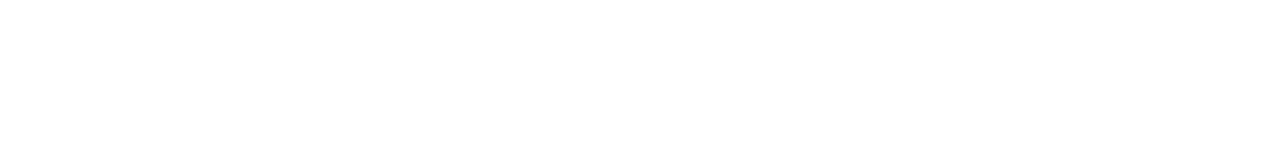
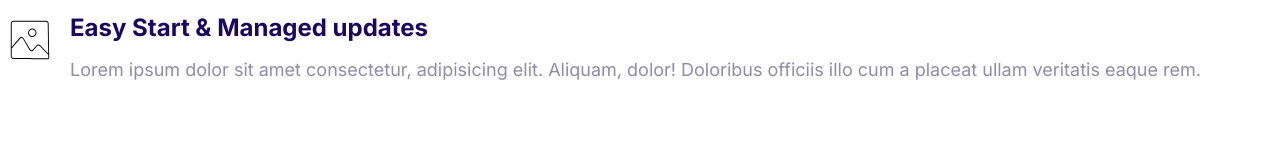
Before and after one commit to Pixlerfrost/Mosh-CSS-and-HTML-course, a plain HTML site: page index.html in a window 1280 px wide. Drawn offline with Linux system fonts and the light colour scheme.

Commit message:
media objects 2

```diff
--- a/index.html
+++ b/index.html
@@ -14,5 +14,21 @@
     <link rel="stylesheet" href="css/normalize.css" />
     <link rel="stylesheet" href="css/styles.css" />
   </head>
-  <body></body>
+  <body>
+    <div class="media">
+      <div class="media__image">
+        <svg class="icon icon--primary">
+          <use xlink:href="images/sprite.svg#snap"></use>
+        </svg>
+      </div>
+      <div class="media__body">
+        <h3 class="media__title">Easy Start & Managed updates</h3>
+        <p>
+          Lorem ipsum dolor sit amet consectetur, adipisicing elit. Aliquam,
+          dolor! Doloribus officiis illo cum a placeat ullam veritatis eaque
+          rem.
+        </p>
+      </div>
+    </div>
+  </body>
 </html>
```
